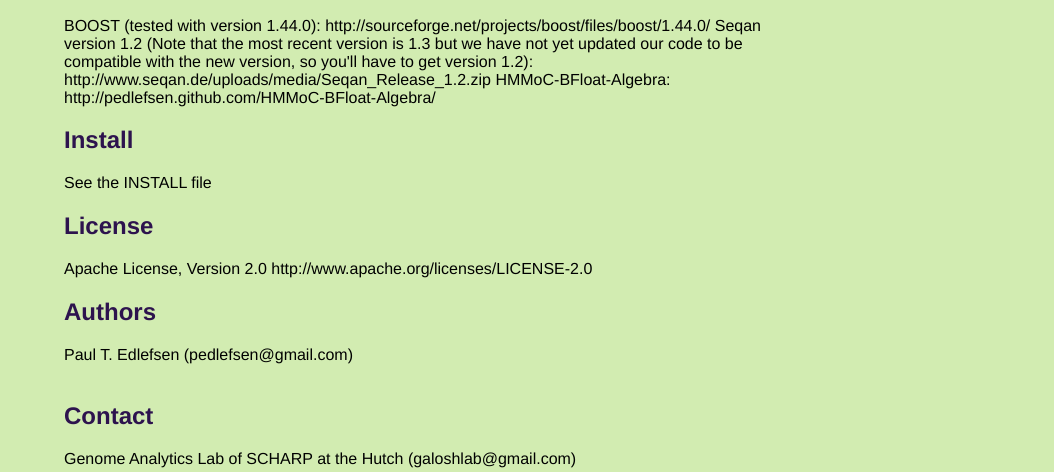
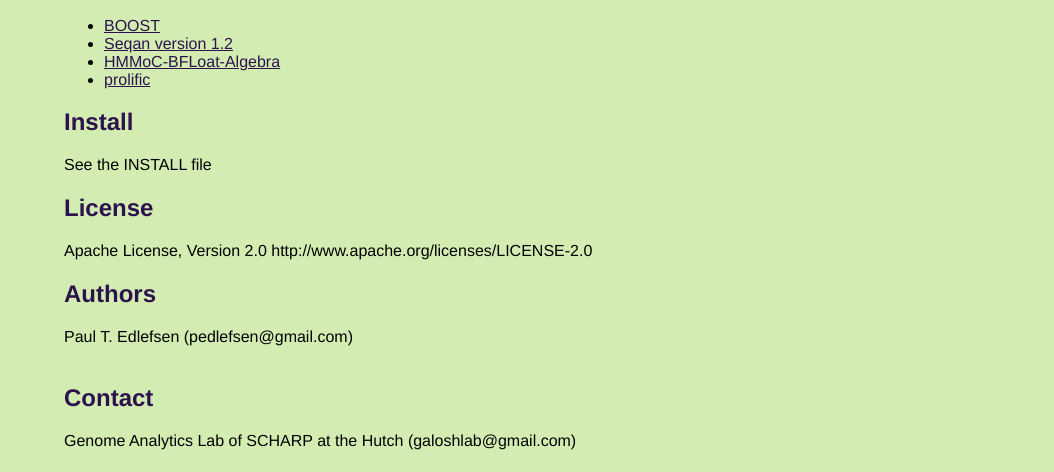
Before and after one commit to galosh/prolific, a plain HTML site: page index.html in a window 1280 px wide. Shown: the part 320-792 px from the top of the page, without its empty margins (226-1280 px from the left). Drawn offline with Linux system fonts and the light colour scheme.

Commit message:
Edited index.html via GitHub

```diff
--- a/index.html
+++ b/index.html
@@ -50,9 +50,12 @@
     </div>
 
     <p>Prolific is a header-only template library for working with Profile HMMs and associated concepts and data.  A key goal is to provide scalable, fast, and modular code for implementing computationally intensive algorithms.  Prolific is used by the software suites profuse and profillic.</p><h2>Dependencies</h2>
-<p>BOOST (tested with version 1.44.0): http://sourceforge.net/projects/boost/files/boost/1.44.0/
-Seqan version 1.2 (Note that the most recent version is 1.3 but we have not yet updated our code to be compatible with the new version, so you'll have to get version 1.2): http://www.seqan.de/uploads/media/Seqan_Release_1.2.zip
-HMMoC-BFloat-Algebra: http://pedlefsen.github.com/HMMoC-BFloat-Algebra/
+<p><ul>
+<li><a href="http://sourceforge.net/projects/boost/files/boost/1.46.1/">BOOST</a>
+<li><a href="http://www.seqan.de/uploads/media/Seqan_Release_1.2.zip">Seqan version 1.2</a>
+<li><a href="http://pedlefsen.github.com/HMMoC-BFLoat-Algebra">HMMoC-BFLoat-Algebra</a>
+<li><a href="http://galosh.github.com/prolific">prolific</a>
+</ul>
 </p>
 <h2>Install</h2>
 <p>See the INSTALL file</p>
```
